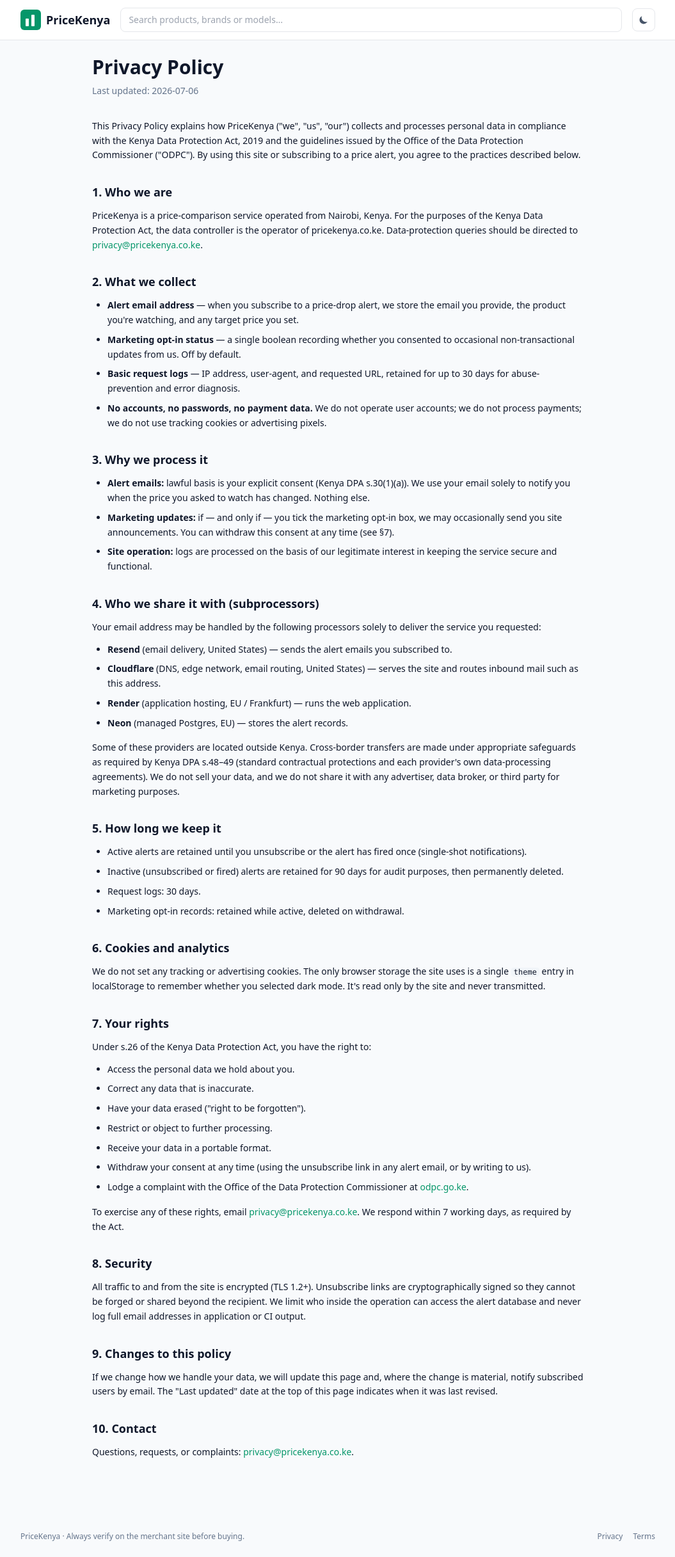
After one commit to WambuaSimon/pricekenya, a FastAPI app: template app/templates/privacy.html in a window 1280 px wide. The commit adds this page. Shown: the whole page at 64% size, without its empty margins (112-1167 px from the left). Run offline with FastAPI, Linux system fonts and the light colour scheme; the template is opened without the code that fills it, so the values that code supplies are empty; some libraries are stand-ins or nearby versions.

Commit message:
Privacy Policy, Terms of Use, and marketing opt-in checkbox
/privacy — Kenya DPA-compliant policy covering: data controller identity,
what's collected (alert email + marketing opt-in + brief request logs),
lawful bases per s.30, subprocessor list (Resend / Cloudflare / Render /
Neon) with cross-border transfer disclosure per s.48–49, retention
schedule, s.26 user rights, ODPC complaint channel. Static template
served at /privacy — no DB access.

/terms — plain-language Terms covering price-accuracy caveats,
affiliate disclosure with the "commissions never influence ranking"
guarantee, no-relationship-with-merchants clause, alerts best-effort
disclaimer, acceptable-use, warranty disclaimer, liability cap,
Kenya governing law, and a link back to /privacy.

Alert.marketing_opt_in — separate boolean, off by default. Kenya DPA
requires a distinct consent for non-transactional outreach; can't be
inferred from the alert signup. The form shows an unchecked box above
Submit, and a short legal footer linking to /privacy and /terms.

db/migrations/add_marketing_opt_in.py — idempotent ADD COLUMN IF NOT
EXISTS. Called from app/main.py's lifespan startup so Render's next
deploy adds it automatically on Neon without manual intervention.
Handles both dialects: Postgres uses IF NOT EXISTS natively, SQLite
uses try/except on "duplicate column."

Verified end-to-end: form POST with checkbox → marketing_opt_in=True in
DB; without checkbox → False. Migration re-runs cleanly (no-op on 2nd
call). Both pages render at 200, footer links land on every page.

```diff
--- a/app/main.py
+++ b/app/main.py
@@ -16,6 +16,11 @@ STATIC_DIR.mkdir(exist_ok=True)
 @asynccontextmanager
 async def lifespan(_app: FastAPI):
     init_db()
+    # Idempotent schema migrations. We don't (yet) use Alembic; each
+    # migration is a one-shot ADD-COLUMN-IF-NOT-EXISTS. Safe to run every
+    # boot because each script no-ops when its change already exists.
+    from db.migrations import add_marketing_opt_in
+    add_marketing_opt_in.run()
     yield
 
 
--- a/app/templates/base.html
+++ b/app/templates/base.html
@@ -61,8 +61,12 @@
     {% block content %}{% endblock %}
   </main>
   <footer class="mt-12">
-    <div class="max-w-5xl mx-auto px-4 py-6 text-xs text-slate-500 dark:text-slate-400">
-      PriceKenya · Always verify on the merchant site before buying.
+    <div class="max-w-5xl mx-auto px-4 py-6 text-xs text-slate-500 dark:text-slate-400 flex flex-wrap gap-x-4 gap-y-2">
+      <span>PriceKenya · Always verify on the merchant site before buying.</span>
+      <span class="ml-auto flex gap-4">
+        <a href="/privacy" class="hover:text-slate-700 dark:hover:text-slate-300">Privacy</a>
+        <a href="/terms" class="hover:text-slate-700 dark:hover:text-slate-300">Terms</a>
+      </span>
     </div>
   </footer>
   <script>
--- /dev/null
+++ b/app/templates/privacy.html
@@ -0,0 +1,109 @@
+{% extends "base.html" %}
+{% block title %}Privacy Policy — PriceKenya{% endblock %}
+{% block description %}How PriceKenya collects, uses, and protects your personal data under the Kenya Data Protection Act.{% endblock %}
+{% block content %}
+<article class="prose max-w-3xl mx-auto text-sm leading-relaxed">
+  <h1 class="text-3xl font-semibold mb-2">Privacy Policy</h1>
+  <p class="text-slate-500 dark:text-slate-400 mb-8">Last updated: 2026-07-06</p>
+
+  <p class="mb-6">
+    This Privacy Policy explains how PriceKenya ("we", "us", "our") collects and processes personal
+    data in compliance with the Kenya Data Protection Act, 2019 and the guidelines issued by the
+    Office of the Data Protection Commissioner ("ODPC"). By using this site or subscribing to a
+    price alert, you agree to the practices described below.
+  </p>
+
+  <h2 class="text-lg font-semibold mt-8 mb-3">1. Who we are</h2>
+  <p class="mb-4">
+    PriceKenya is a price-comparison service operated from Nairobi, Kenya. For the purposes of
+    the Kenya Data Protection Act, the data controller is the operator of pricekenya.co.ke.
+    Data-protection queries should be directed to
+    <a href="mailto:privacy@pricekenya.co.ke" class="text-emerald-600 dark:text-emerald-400">privacy@pricekenya.co.ke</a>.
+  </p>
+
+  <h2 class="text-lg font-semibold mt-8 mb-3">2. What we collect</h2>
+  <ul class="list-disc pl-6 space-y-2 mb-4">
+    <li><strong>Alert email address</strong> — when you subscribe to a price-drop alert, we store the email you provide, the product you're watching, and any target price you set.</li>
+    <li><strong>Marketing opt-in status</strong> — a single boolean recording whether you consented to occasional non-transactional updates from us. Off by default.</li>
+    <li><strong>Basic request logs</strong> — IP address, user-agent, and requested URL, retained for up to 30 days for abuse-prevention and error diagnosis.</li>
+    <li><strong>No accounts, no passwords, no payment data.</strong> We do not operate user accounts; we do not process payments; we do not use tracking cookies or advertising pixels.</li>
+  </ul>
+
+  <h2 class="text-lg font-semibold mt-8 mb-3">3. Why we process it</h2>
+  <ul class="list-disc pl-6 space-y-2 mb-4">
+    <li><strong>Alert emails:</strong> lawful basis is your explicit consent (Kenya DPA s.30(1)(a)). We use your email solely to notify you when the price you asked to watch has changed. Nothing else.</li>
+    <li><strong>Marketing updates:</strong> if — and only if — you tick the marketing opt-in box, we may occasionally send you site announcements. You can withdraw this consent at any time (see §7).</li>
+    <li><strong>Site operation:</strong> logs are processed on the basis of our legitimate interest in keeping the service secure and functional.</li>
+  </ul>
+
+  <h2 class="text-lg font-semibold mt-8 mb-3">4. Who we share it with (subprocessors)</h2>
+  <p class="mb-3">Your email address may be handled by the following processors solely to deliver the service you requested:</p>
+  <ul class="list-disc pl-6 space-y-2 mb-4">
+    <li><strong>Resend</strong> (email delivery, United States) — sends the alert emails you subscribed to.</li>
+    <li><strong>Cloudflare</strong> (DNS, edge network, email routing, United States) — serves the site and routes inbound mail such as this address.</li>
+    <li><strong>Render</strong> (application hosting, EU / Frankfurt) — runs the web application.</li>
+    <li><strong>Neon</strong> (managed Postgres, EU) — stores the alert records.</li>
+  </ul>
+  <p class="mb-4">
+    Some of these providers are located outside Kenya. Cross-border transfers are made under
+    appropriate safeguards as required by Kenya DPA s.48–49 (standard contractual protections
+    and each provider's own data-processing agreements). We do not sell your data, and we do
+    not share it with any advertiser, data broker, or third party for marketing purposes.
+  </p>
+
+  <h2 class="text-lg font-semibold mt-8 mb-3">5. How long we keep it</h2>
+  <ul class="list-disc pl-6 space-y-2 mb-4">
+    <li>Active alerts are retained until you unsubscribe or the alert has fired once (single-shot notifications).</li>
+    <li>Inactive (unsubscribed or fired) alerts are retained for 90 days for audit purposes, then permanently deleted.</li>
+    <li>Request logs: 30 days.</li>
+    <li>Marketing opt-in records: retained while active, deleted on withdrawal.</li>
+  </ul>
+
+  <h2 class="text-lg font-semibold mt-8 mb-3">6. Cookies and analytics</h2>
+  <p class="mb-4">
+    We do not set any tracking or advertising cookies. The only browser storage the site uses
+    is a single <code class="text-xs bg-slate-100 dark:bg-slate-800 px-1 rounded">theme</code>
+    entry in localStorage to remember whether you selected dark mode. It's read only by the
+    site and never transmitted.
+  </p>
+
+  <h2 class="text-lg font-semibold mt-8 mb-3">7. Your rights</h2>
+  <p class="mb-3">Under s.26 of the Kenya Data Protection Act, you have the right to:</p>
+  <ul class="list-disc pl-6 space-y-2 mb-4">
+    <li>Access the personal data we hold about you.</li>
+    <li>Correct any data that is inaccurate.</li>
+    <li>Have your data erased ("right to be forgotten").</li>
+    <li>Restrict or object to further processing.</li>
+    <li>Receive your data in a portable format.</li>
+    <li>Withdraw your consent at any time (using the unsubscribe link in any alert email, or by writing to us).</li>
+    <li>Lodge a complaint with the Office of the Data Protection Commissioner at
+      <a href="https://www.odpc.go.ke" class="text-emerald-600 dark:text-emerald-400">odpc.go.ke</a>.</li>
+  </ul>
+  <p class="mb-4">
+    To exercise any of these rights, email
+    <a href="mailto:privacy@pricekenya.co.ke" class="text-emerald-600 dark:text-emerald-400">privacy@pricekenya.co.ke</a>.
+    We respond within 7 working days, as required by the Act.
+  </p>
+
+  <h2 class="text-lg font-semibold mt-8 mb-3">8. Security</h2>
+  <p class="mb-4">
+    All traffic to and from the site is encrypted (TLS 1.2+). Unsubscribe links are
+    cryptographically signed so they cannot be forged or shared beyond the recipient. We limit
+    who inside the operation can access the alert database and never log full email addresses
+    in application or CI output.
+  </p>
+
+  <h2 class="text-lg font-semibold mt-8 mb-3">9. Changes to this policy</h2>
+  <p class="mb-4">
+    If we change how we handle your data, we will update this page and, where the change is
+    material, notify subscribed users by email. The "Last updated" date at the top of this
+    page indicates when it was last revised.
+  </p>
+
+  <h2 class="text-lg font-semibold mt-8 mb-3">10. Contact</h2>
+  <p class="mb-4">
+    Questions, requests, or complaints:
+    <a href="mailto:privacy@pricekenya.co.ke" class="text-emerald-600 dark:text-emerald-400">privacy@pricekenya.co.ke</a>.
+  </p>
+</article>
+{% endblock %}
--- a/db/models.py
+++ b/db/models.py
@@ -82,5 +82,9 @@ class Alert(SQLModel, table=True):
     email: str = Field(index=True)
     target_price_kes: Decimal | None = None
     active: bool = True
+    # Separate opt-in for non-transactional outreach (product updates, site
+    # announcements). Kenya DPA + GDPR require this to be a distinct
+    # consent — cannot be inferred from the alert signup itself.
+    marketing_opt_in: bool = False
     created_at: datetime = Field(default_factory=datetime.utcnow)
     last_notified_at: datetime | None = None
--- a/pyproject.toml
+++ b/pyproject.toml
@@ -37,7 +37,7 @@ requires = ["setuptools>=68"]
 build-backend = "setuptools.build_meta"
 
 [tool.setuptools]
-packages = ["app", "app.routes", "db", "matching", "scrapers", "scrapers.common", "scrapers.merchants", "workers", "alerts", "seed"]
+packages = ["app", "app.routes", "db", "db.migrations", "matching", "scrapers", "scrapers.common", "scrapers.merchants", "workers", "alerts", "seed"]
 
 [tool.ruff]
 line-length = 100
```
Also changed, not shown: app/routes/alerts.py (+10 -0 lines), app/routes/meta.py (+16 -3 lines), app/templates/product.html (+12 -0 lines), app/templates/terms.html (added, +111 -0 lines), db/migrations/add_marketing_opt_in.py (added, +51 -0 lines), db/migrations/__init__.py (added).
